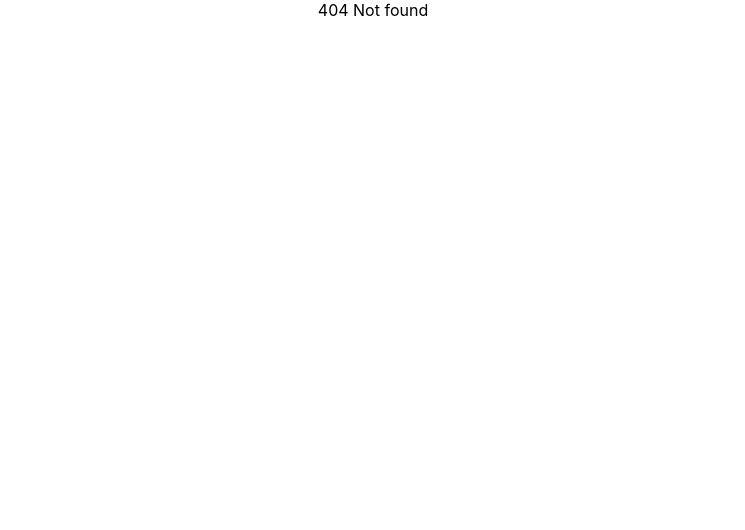
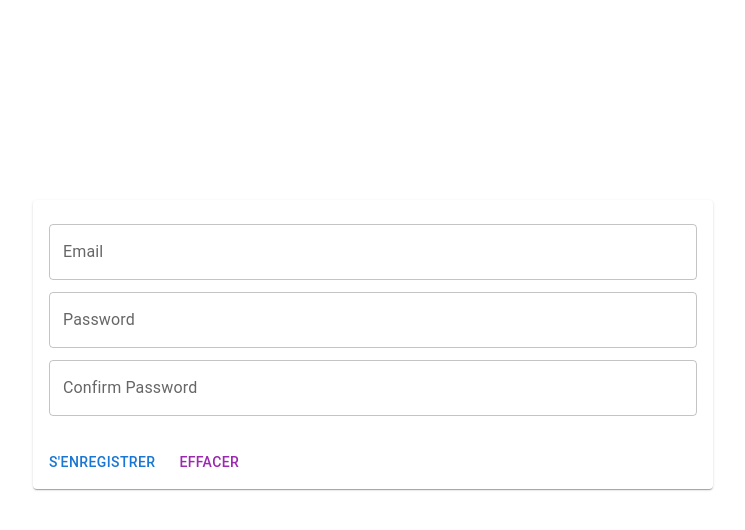
Before and after one commit to AxelVivite/Epitech-MyTchat, a React (Create React App) app in the folder frontend/: page /register in a window 1280 px wide. Before the commit this address had no page. Shown: the top 530 px of the page, without its empty margins (267-1012 px from the left). Built offline with nearby package versions, Linux system fonts and the light colour scheme.

Commit message:
feature: add the register screen with the input validation on the client side. Also add the script to launch the eslint commande as it is ask in the project sheet

```diff
--- a/frontend/src/App.tsx
+++ b/frontend/src/App.tsx
@@ -10,6 +10,7 @@ import Views from './services/navigation/views';
 import Login from './components/views/Login';
 import Test1 from './components/views/Test1';
 import PageNotFound from './components/views/PageNotFound';
+import Register from './components/views/Register';
 
 function App() {
   return (
@@ -18,6 +19,7 @@ function App() {
         <Routes>
           <Route path='/' element={<Login/>}/>
           <Route path='/test' element={<Test1/>}/>
+          <Route path="/register" element={<Register/>}/>
           <Route path='*' element={<PageNotFound/>}/>
         </Routes>
       </Router>
--- a/frontend/src/components/views/Login.tsx
+++ b/frontend/src/components/views/Login.tsx
@@ -90,7 +90,7 @@ const Login: React.FC = () => {
           </Button>
           <Button onClick={() => {
             //   console.log(values.email + " et " + values.password);
-            //   navigate("/test");
+              navigate("/register");
             }}
               variant="outlined"
               sx={{marginTop: 3}}
--- /dev/null
+++ b/frontend/src/components/views/Register.tsx
@@ -0,0 +1,228 @@
+import { useNavigate } from "react-router-dom";
+import IconButton from '@mui/material/IconButton';
+import Input from '@mui/material/Input';
+import FilledInput from '@mui/material/FilledInput';
+import OutlinedInput from '@mui/material/OutlinedInput';
+import InputLabel from '@mui/material/InputLabel';
+import InputAdornment from '@mui/material/InputAdornment';
+import FormHelperText from '@mui/material/FormHelperText';
+import FormControl from '@mui/material/FormControl';
+import Visibility from '@mui/icons-material/Visibility';
+import VisibilityOff from '@mui/icons-material/VisibilityOff';
+import * as React from 'react';
+import { useFormik } from 'formik';
+import * as yup from 'yup';
+import { withFormik } from "formik";
+import {
+    withStyles,
+    Card,
+    CardContent,
+    CardActions,
+    TextField,
+    MenuItem,
+    Button
+  } from "@mui/material";
+
+interface State {
+    email: string;
+    password: string;
+    passwordConfirmation: string;
+    showPassword: boolean;
+    formIsValid: boolean;
+    emailIsValid: boolean;
+}
+
+interface Input {
+    email?: string;
+    password?: string;
+    passwordConfirmation?: string;
+}
+
+ export const validPassword = new RegExp('^(?=.*?[A-Z])(?=.*?[0-9]).{7,}$');
+
+const Register: React.ComponentType<any> = () => {
+    let navigate = useNavigate();
+
+
+    const validationSchema = yup.object({
+        email: yup
+             .string()
+             .email('Entrer un email valide')
+             .required('Email obligatoire'),
+        password: yup
+            .string()
+            .matches(validPassword, "Le mot de passe doit contenir au moins une majuscule et 1 chiffre")
+            .required("Mot de passe obligatoire"),
+        passwordConfirmation: yup
+            .string()
+            .oneOf([yup.ref('password'), null], "Les mots de passe ne correspondent pas")
+            .required("La validation de mot de passe et obligatoire")
+       });
+
+    const [values, setValues] = React.useState<State>({
+        email: '',
+        password: '',
+        passwordConfirmation: '',
+        showPassword: false,
+        formIsValid: false,
+        emailIsValid: false,
+      });
+
+      const formik = useFormik({
+        initialValues: {
+          email: '',
+          password: '',
+          passwordConfirmation: ''
+        },
+        validationSchema: validationSchema ,
+        onSubmit: values => {
+            console.log(values);
+        },
+    });
+
+      const handleChange =
+        (prop: keyof State) => (event: React.ChangeEvent<HTMLInputElement>) => {
+          setValues({ ...values, [prop]: event.target.value });
+        };
+
+      const handleClickShowPassword = () => {
+        setValues({
+          ...values,
+          showPassword: !values.showPassword,
+        });
+      };
+
+      const handleMouseDownPassword = (event: React.MouseEvent<HTMLButtonElement>) => {
+        event.preventDefault();
+      };
+    return (
+        <Form/>
+    );
+}
+const form = (props: any) => {
+        const {
+          classes,
+          values,
+          touched,
+          errors,
+          isSubmitting,
+          handleChange,
+          handleBlur,
+          handleSubmit,
+          handleReset
+        } = props;
+
+
+    return (
+    <div>
+      <form onSubmit={handleSubmit} style={{marginLeft: 300, marginRight: 300, marginTop: 200}}>
+        <Card>
+          <CardContent>
+            <TextField
+              id="email"
+              label="Email"
+              type="email"
+              value={values.email}
+              onChange={handleChange}
+              onBlur={handleBlur}
+              helperText={touched.email ? errors.email : ""}
+              error={touched.email && Boolean(errors.email)}
+              margin="dense"
+              variant="outlined"
+              fullWidth
+            />
+            <TextField
+              id="password"
+              label="Password"
+              type="password"
+              value={values.password}
+              onChange={handleChange}
+              onBlur={handleBlur}
+              helperText={touched.password ? errors.password : ""}
+              error={touched.password && Boolean(errors.password)}
+              margin="dense"
+              variant="outlined"
+              fullWidth
+            />
+            <TextField
+              id="passwordConfirmation"
+              label="Confirm Password"
+              type="password"
+              value={values.passwordConfirmation}
+              onChange={handleChange}
+              onBlur={handleBlur}
+              helperText={touched.passwordConfirmation ? errors.passwordConfirmation : ""}
+              error={touched.passwordConfirmation && Boolean(errors.passwordConfirmation)}
+              margin="dense"
+              variant="outlined"
+              fullWidth
+            />
+          </CardContent>
+          <CardActions>
+            <Button type="submit" color="primary" disabled={isSubmitting}>
+              S'enregistrer
+            </Button>
+            <Button color="secondary" onClick={handleReset}>
+              Effacer
+            </Button>
+          </CardActions>
+        </Card>
+      </form>
+    </div>
+    );
+};
+
+
+const validationsForm = yup.object({
+    email: yup
+         .string()
+         .email('Entrer un email valide')
+         .required('Email obligatoire'),
+    password: yup
+        .string()
+        .matches(validPassword, "Le mot de passe doit contenir au moins 7 charactére avec au minimum une majuscule et 1 chiffre")
+        .required("Mot de passe obligatoire"),
+    passwordConfirmation: yup
+        .string()
+        .oneOf([yup.ref('password')], "Les mots de passe ne correspondent pas")
+        .required("La validation de mot de passe et obligatoire")
+   });
+
+// const validationsForm = {
+//     email: yup
+//          .string()
+//          .email('Entrer un email valide')
+//          .required('Email obligatoire'),
+//     password: yup
+//         .string()
+//         .length(7, "Le mot de passe doit contenir au moins 7 charactére")
+//         .matches(validPassword, "Le mot de passe doit contenir au moins une majuscule et 1 chiffre")
+//         .required("Mot de passe obligatoire"),
+//     passwordConfirmation: yup
+//         .string()
+//         .oneOf([yup.ref('password'), null], "Les mots de passe ne correspondent pas")
+//         .required("La validation de mot de passe et obligatoire")
+// };
+
+const Form = withFormik<Input, Input>({
+    mapPropsToValues: props => {
+        return {
+        email: props.email || "",
+        password: props.password || "",
+        passwordConfirmation: props.passwordConfirmation || ""
+      };
+    },
+
+    validationSchema: validationsForm,
+
+    handleSubmit: (values, { setSubmitting }) => {
+      setTimeout(() => {
+        // submit to the server
+        alert(JSON.stringify(values, null, 2));
+        setSubmitting(false);
+      }, 1000);
+    }
+  })(form);
+
+
+export default Register;
```
Also changed, not shown: frontend/package.json (+6 -2 lines), 1 other file (tests, documents, lock files or other folders).
